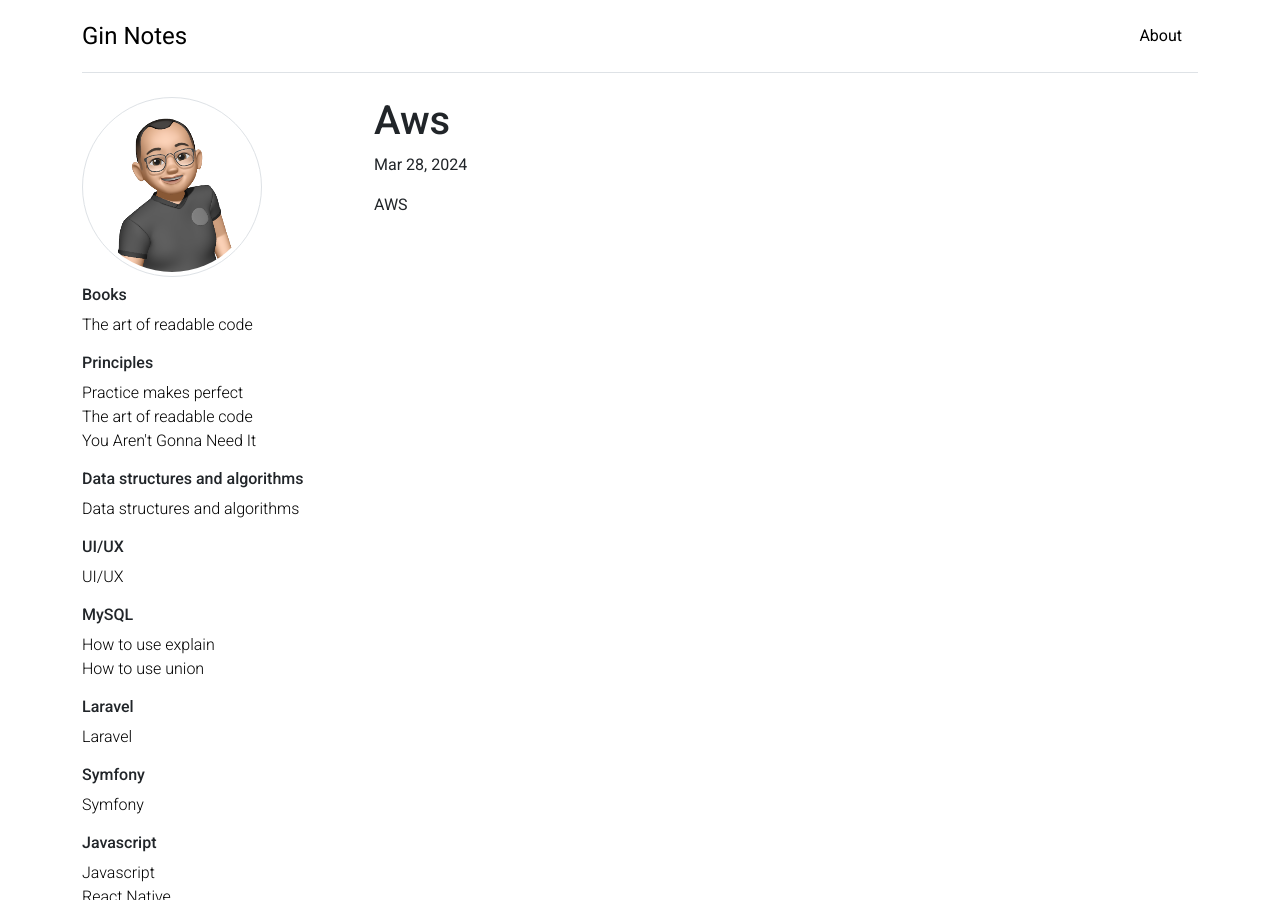
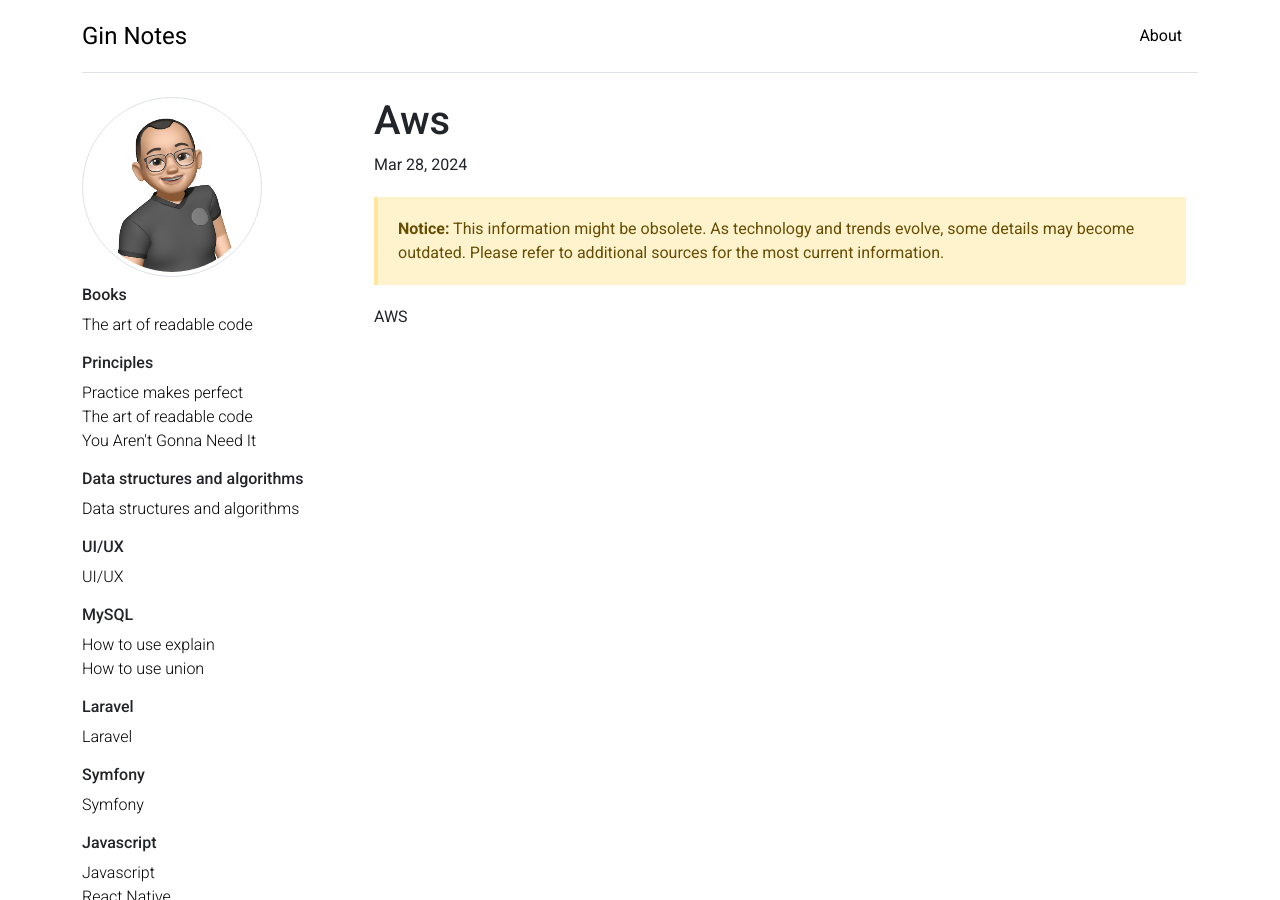
Before and after one commit to ictgtvt/ictgtvt.github.io, a Jekyll site: the page built from _collections/_aws/aws.md, in a window 1280 px wide and 900 px high. Built offline with Jekyll 4.4.1, drawn with Linux system fonts in a browser that asks for light colours.

Commit message:
Add warning

```diff
--- a/_layouts/post.html
+++ b/_layouts/post.html
@@ -3,7 +3,6 @@ layout: default
 ---
 <div class="container">
     <article class="post h-entry" itemscope itemtype="http://schema.org/BlogPosting">
-
         <header class="post-header">
             <h1 class="post-title p-name" itemprop="name headline">{{ page.title | escape }}</h1>
             <p class="post-meta">
@@ -12,11 +11,17 @@ layout: default
                     {{ page.date | date: date_format }}
                 </time>
                 {%- if page.author -%}
-          • <span itemprop="author" itemscope itemtype="http://schema.org/Person"><span class="p-author h-card" itemprop="name">{{ page.author }}</span></span>
-        {%- endif -%}</p>
+                • <span itemprop="author" itemscope itemtype="http://schema.org/Person"><span class="p-author h-card"
+                        itemprop="name">{{ page.author }}</span></span>
+                {%- endif -%}
+            </p>
         </header>
 
         <div class="post-content e-content" itemprop="articleBody">
+            <div style="padding: 1.25rem; margin-top: 1.25rem; margin-bottom: 1.25rem; color: #664d03; background-color: #fff3cd; border-left: 0.25rem solid #ffe69c;">
+                <strong>Notice:</strong> This information might be obsolete. As technology and trends evolve, some details may become outdated. Please refer to additional sources for the most current information.
+            </div>
+
             {{ content }}
         </div>
 
```
Lines whose indentation alone changed are shown as unchanged.
